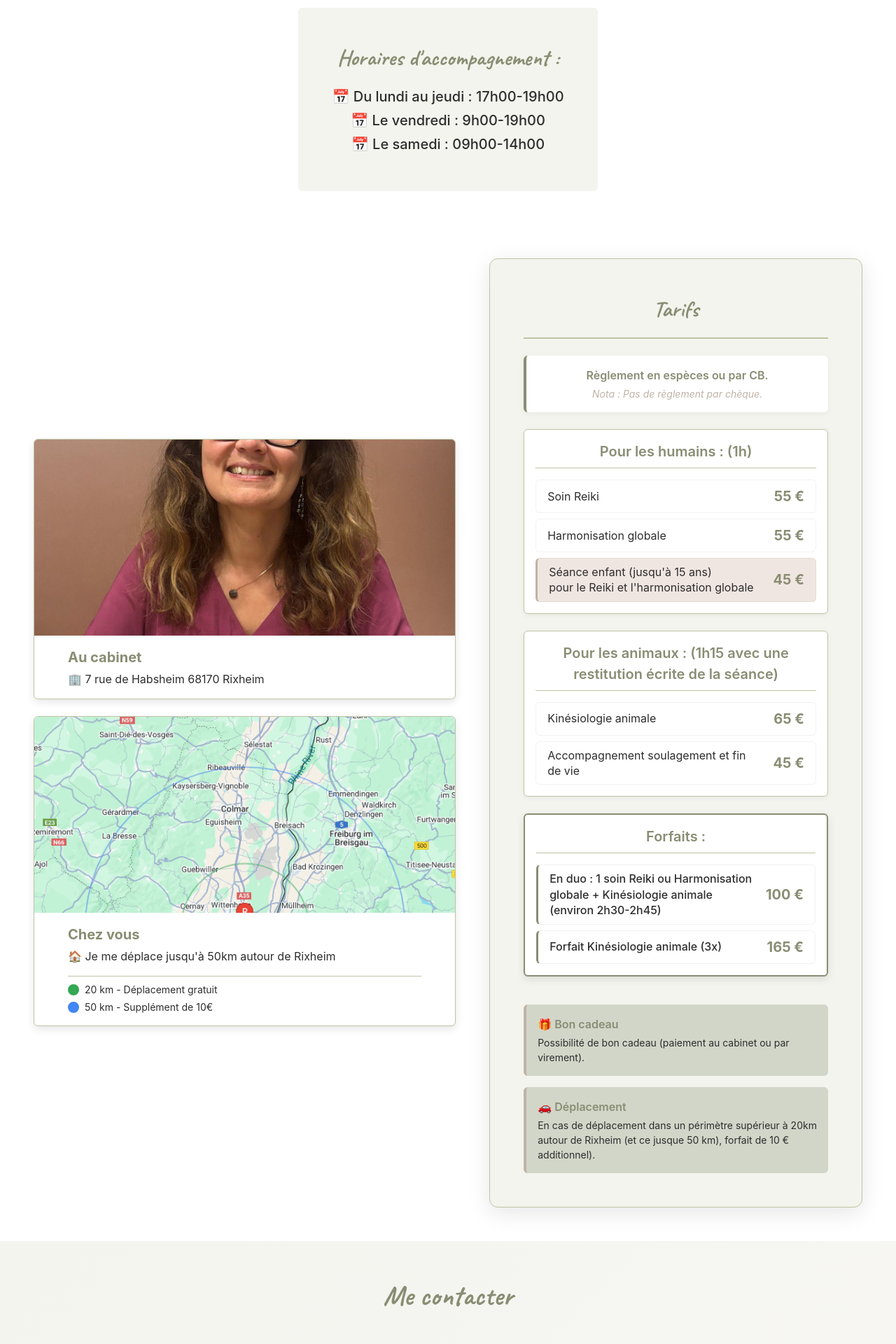
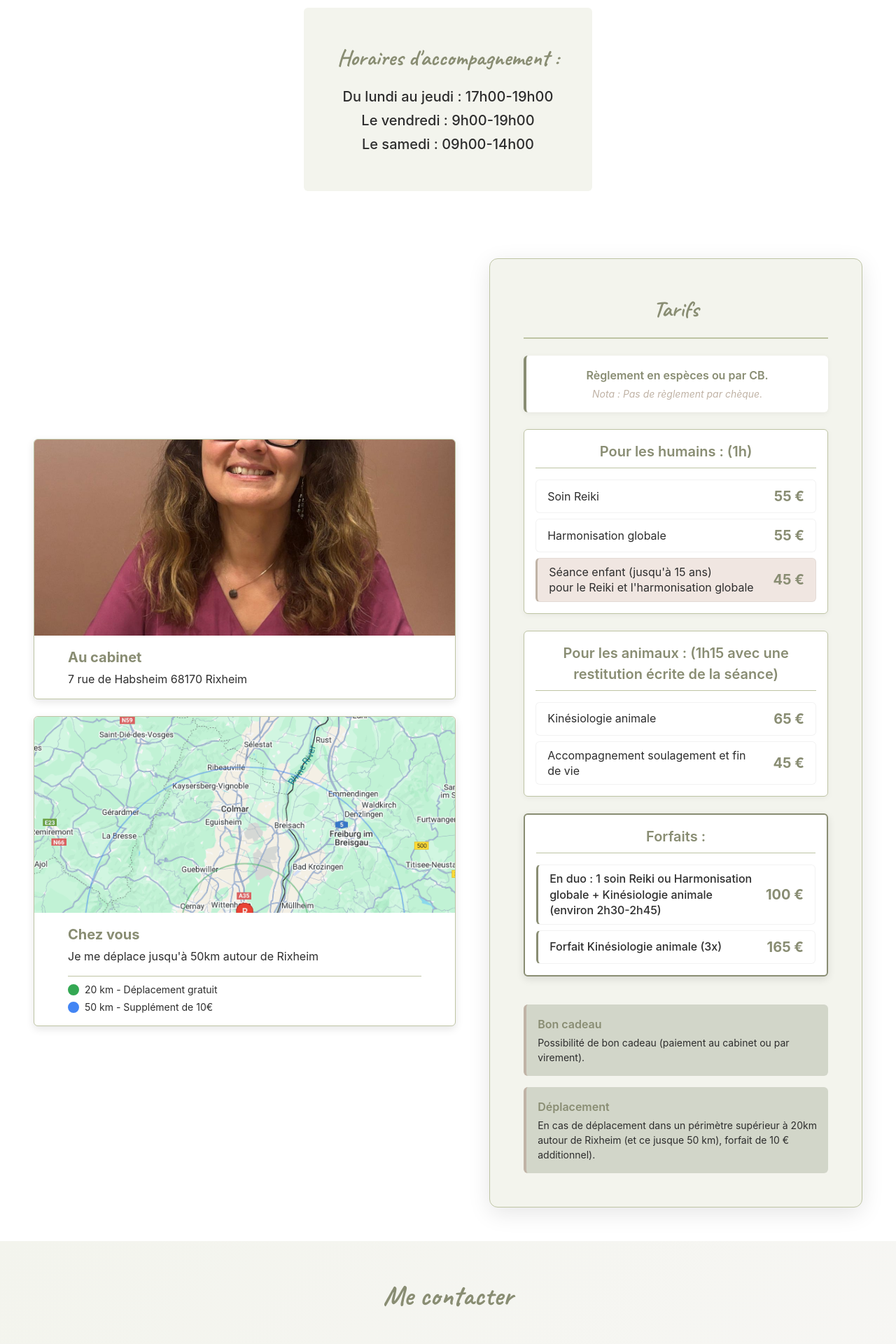
Before and after one commit to argomis/jess-front, a React (Vite) app: page / in a window 1280 px wide. Shown: the part 1640-3560 px from the top of the page at 70% size. Built offline with nearby package versions, Linux system fonts and the light colour scheme.

Commit message:
remove emojis

```diff
--- a/src/components/Footer/Footer.tsx
+++ b/src/components/Footer/Footer.tsx
@@ -9,7 +9,7 @@ export const Footer = ({ onNavigate }: FooterProps) => {
     <footer className='footer'>
       <div className='footer__container'>
         <div className='footer__content'>
-          <p>Copyright © 2025 | Made with ❤️ by Jessica FEDER</p>
+          <p>Copyright © 2025 | Made by Jessica FEDER</p>
           <button
             className='footer__link'
             onClick={() => onNavigate('mentions-legales')}
--- a/src/components/Tarifs/Tarifs.tsx
+++ b/src/components/Tarifs/Tarifs.tsx
@@ -59,11 +59,11 @@ export const Tarifs = () => {
 
         <div className='tarifs__extras'>
           <div className='tarifs__extra-item'>
-            <p className='tarifs__extra-label'>🎁 Bon cadeau</p>
+            <p className='tarifs__extra-label'>Bon cadeau</p>
             <p className='tarifs__extra-description'>Possibilité de bon cadeau (paiement au cabinet ou par virement).</p>
           </div>
           <div className='tarifs__extra-item'>
-            <p className='tarifs__extra-label'>🚗 Déplacement</p>
+            <p className='tarifs__extra-label'>Déplacement</p>
             <p className='tarifs__extra-description'>En cas de déplacement dans un périmètre supérieur à 20km autour de Rixheim (et ce jusque 50 km), forfait de 10 € additionnel).</p>
           </div>
         </div>
--- a/src/pages/home/Home.tsx
+++ b/src/pages/home/Home.tsx
@@ -157,9 +157,9 @@ export const Home = () => {
           <div className='schedule__content-box'>
             <h2 className='schedule__title'>Horaires d'accompagnement :</h2>
             <div className='schedule__content'>
-              <p>📅 Du lundi au jeudi : 17h00-19h00</p>
-              <p>📅 Le vendredi : 9h00-19h00</p>
-              <p>📅 Le samedi : 09h00-14h00</p>
+              <p>Du lundi au jeudi : 17h00-19h00</p>
+              <p>Le vendredi : 9h00-19h00</p>
+              <p>Le samedi : 09h00-14h00</p>
             </div>
           </div>
         </div>
@@ -179,7 +179,7 @@ export const Home = () => {
               </div>
               <div className='location__info'>
                 <h3>Au cabinet</h3>
-                <p>🏢 7 rue de Habsheim 68170 Rixheim</p>
+                <p>7 rue de Habsheim 68170 Rixheim</p>
               </div>
             </div>
             <div className='location'>
@@ -204,7 +204,7 @@ export const Home = () => {
               </div>
               <div className='location__info'>
                 <h3>Chez vous</h3>
-                <p>🏠 Je me déplace jusqu'à 50km autour de Rixheim</p>
+                <p>Je me déplace jusqu'à 50km autour de Rixheim</p>
                 <div className='location__legend'>
                   <div className='location__legend-item'>
                     <span className='location__legend-color location__legend-color--green'></span>
```
